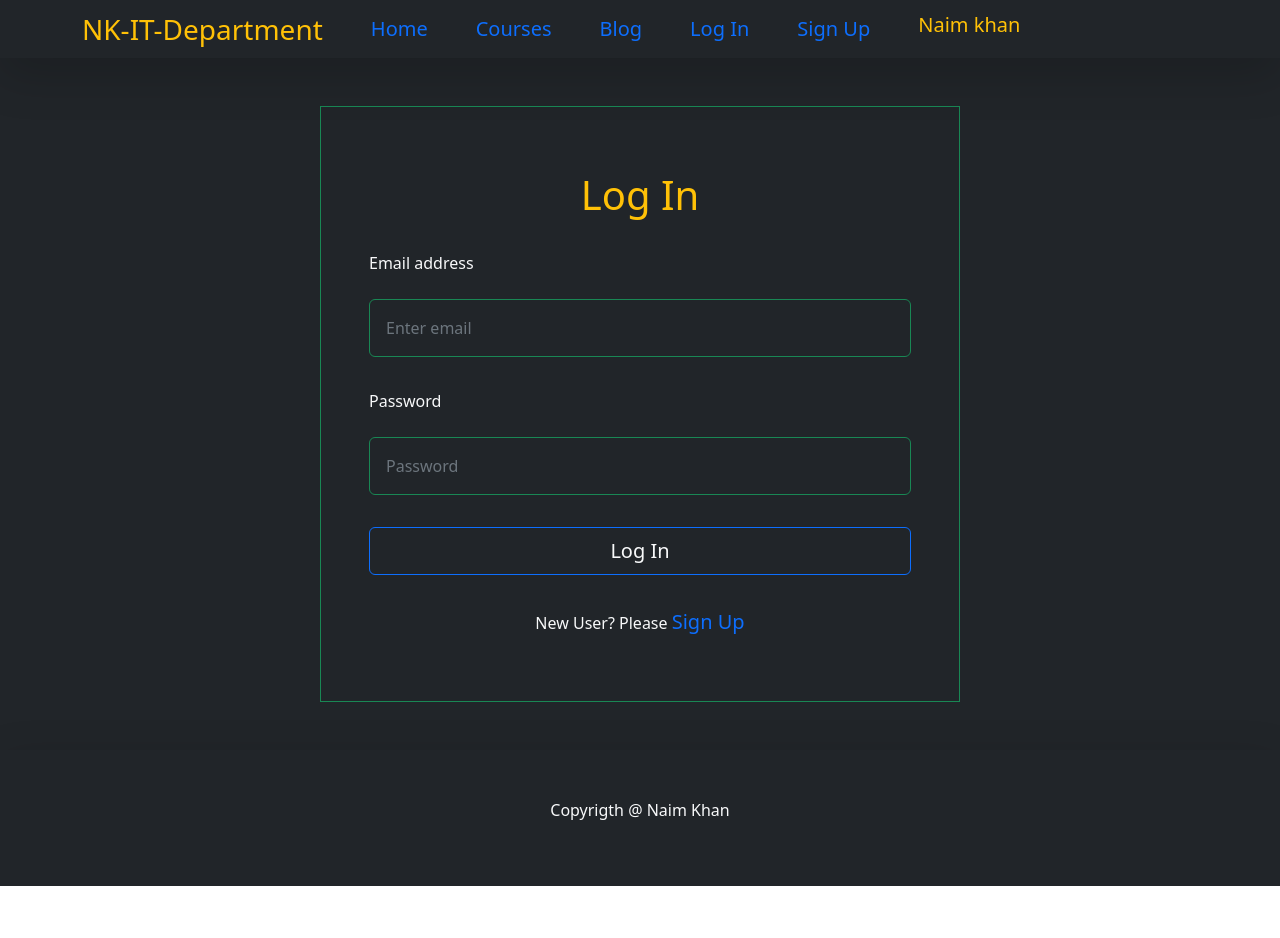
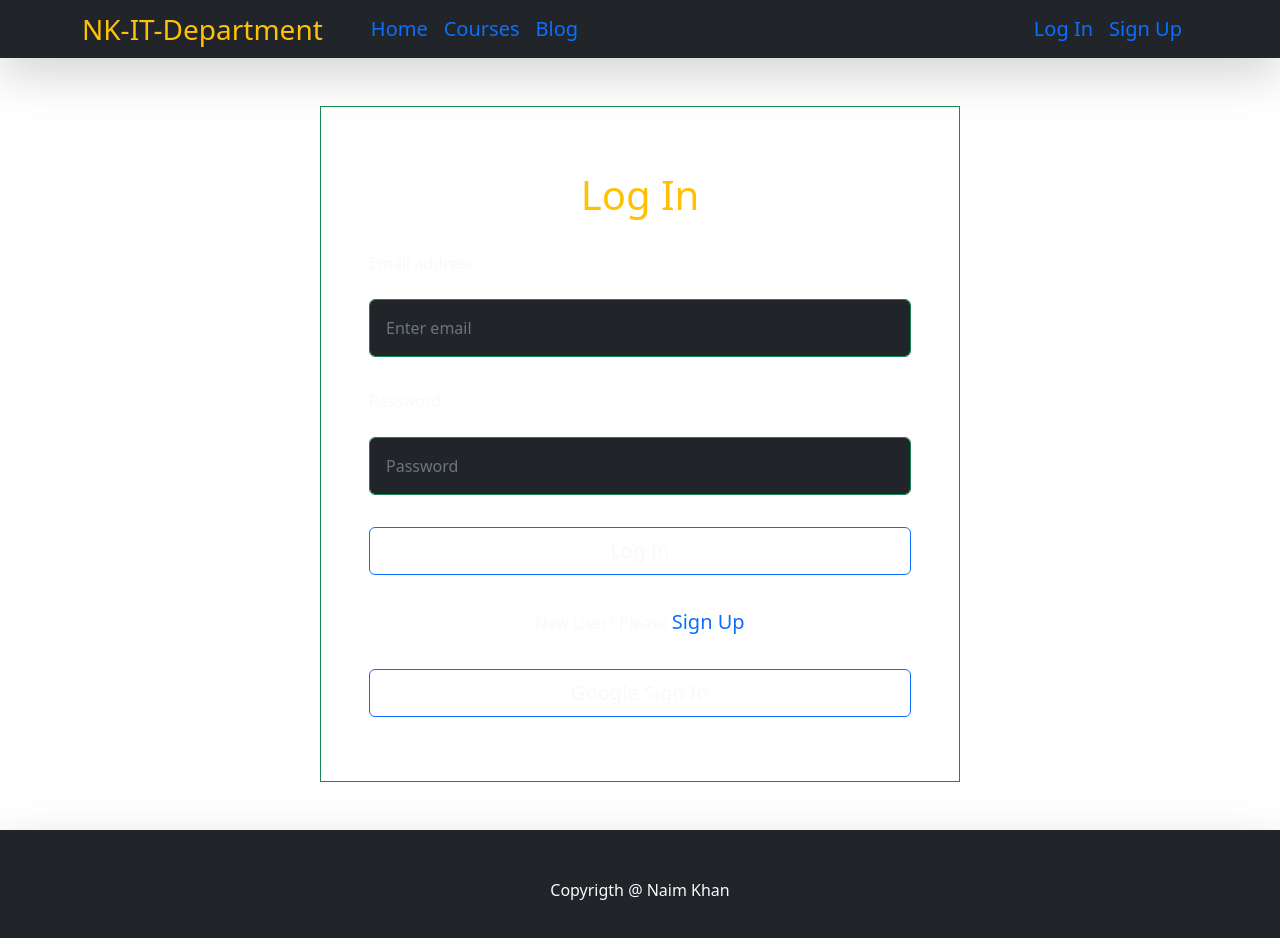
Before and after one commit to NAIMKHAN3/Nk-IT-Department-Online-Cources, a React (Create React App) app: page /login in a window 1280 px wide. Shown: the top 938 px of the page. Before the commit the page ends 886 px from the top, so only its background shows below. Built offline with nearby package versions, Linux system fonts and the light colour scheme; no server answers.

Commit message:
Tooltips added and user profile added

```diff
--- a/package.json
+++ b/package.json
@@ -16,6 +16,7 @@
     "react-router-dom": "^6.4.2",
     "react-scripts": "5.0.1",
     "react-to-pdf": "^0.0.14",
+    "react-tooltip": "^4.4.3",
     "web-vitals": "^2.1.4"
   },
   "scripts": {
--- a/src/App.js
+++ b/src/App.js
@@ -6,7 +6,7 @@ import { router } from './layout/Router';
 
 function App() {
   return (
-    <div className='bg-dark'>
+    <div className='bg-dar'>
       <RouterProvider router={router}></RouterProvider>
     </div>
   );
--- a/src/UserContext.js
+++ b/src/UserContext.js
@@ -1,21 +1,38 @@
 import React from 'react';
 import { useState } from 'react';
 import { createContext } from 'react';
-import { createUserWithEmailAndPassword, getAuth } from 'firebase/auth'
+import { createUserWithEmailAndPassword, getAuth, GoogleAuthProvider, onAuthStateChanged, signInWithEmailAndPassword, signInWithPopup, signOut } from 'firebase/auth'
 import app from './firebase.config';
+import { useEffect } from 'react';
 export const AuthContext = createContext()
 const auth = getAuth(app)
+const provider = new GoogleAuthProvider();
 const UserContext = ({ children }) => {
-    const [user, setUser] = useState({ displayName: 'Naim khan' });
+    const [user, setUser] = useState('');
 
     const signUp = (email, password) => {
         return createUserWithEmailAndPassword(auth, email, password);
     }
+    const logIn = (email, password) => {
+        return signInWithEmailAndPassword(auth, email, password)
+    }
+    const logOut = () => {
+        return signOut(auth)
+    }
+    const signInGoogle = () => {
+        return signInWithPopup(auth, provider)
+    }
+
+    useEffect(() => {
+        onAuthStateChanged(auth, currentUser => {
+            setUser(currentUser);
+        })
+    }, [])
 
 
 
     return (
-        <AuthContext.Provider value={{ user, signUp }}>
+        <AuthContext.Provider value={{ user, signUp, logIn, logOut, signInGoogle }}>
             {children}
         </AuthContext.Provider>
     );
--- a/src/components/CardComponents/Signup/SignUp.js
+++ b/src/components/CardComponents/Signup/SignUp.js
@@ -1,10 +1,13 @@
 import React from 'react';
+import { useState } from 'react';
 import { useContext } from 'react';
 import { Button, Form } from 'react-bootstrap';
-import { Link } from 'react-router-dom';
+import { Link, useNavigate } from 'react-router-dom';
 import { AuthContext } from '../../../UserContext';
 
 const SignUp = () => {
+    const [error, setError] = useState('');
+    const Navigate = useNavigate();
     const { signUp } = useContext(AuthContext)
     const handleSignUp = (e) => {
         e.preventDefault();
@@ -13,8 +16,11 @@ const SignUp = () => {
         const password = form.password.value
         signUp(email, password)
             .then(result => {
-                console.log(result.user)
+                setError('')
+                Navigate('/home')
             })
+            .catch(error => { setError(error.message) });
+        form.reset();
         // console.log(email, password)
     }
     return (
@@ -30,13 +36,14 @@ const SignUp = () => {
             </Form.Group>
             <Form.Group className="mb-3" controlId="formBasicEmail">
                 <Form.Label className='mt-3'>Email address</Form.Label>
-                <Form.Control className='bg-dark p-3 my-3 border-success' type="email" name='email' placeholder="Enter email" required />
+                <Form.Control className='bg-dark text-light p-3 my-3 border-success' type="email" name='email' placeholder="Enter email" required />
             </Form.Group>
 
             <Form.Group className="mb-3" controlId="formBasicPassword">
                 <Form.Label className='mt-3'>Password</Form.Label>
-                <Form.Control className='bg-dark p-3 my-3 border-success' type="password" name='password' placeholder="Password" required />
+                <Form.Control className='bg-dark text-light p-3 my-3 border-success' type="password" name='password' placeholder="Password" required />
             </Form.Group>
+            <p className='text-danger text-center'>{error}</p>
             <Button className='w-100 mx-auto text-center text-light p-2 m-3 fs-5' variant="outline-primary" type="submit">
                 Sign Up
             </Button>
--- a/src/components/Home/Home.js
+++ b/src/components/Home/Home.js
@@ -1,9 +1,10 @@
 import React from 'react';
-import { Card, Carousel, Col, Container, Row } from 'react-bootstrap';
+import { Button, Card, Carousel, Col, Container, Row } from 'react-bootstrap';
 import backend from './images/backend.png';
 import basic from './images/basic computer.jpg';
 import microsoft from './images/microsoft office.png';
 import frontend from './images/front-end-developer-skills.jpg';
+import ReactTooltip from 'react-tooltip';
 
 
 const Home = () => {
@@ -106,6 +107,7 @@ const Home = () => {
                     </Col>
                 </Row>
             </Container>
+
         </div>
     );
 };
--- a/src/components/Login/Login.js
+++ b/src/components/Login/Login.js
@@ -1,25 +1,57 @@
 import React from 'react';
+import { useState } from 'react';
+import { useContext } from 'react';
 import { Button, Form } from 'react-bootstrap';
-import { Link } from 'react-router-dom';
+import { Link, useNavigate } from 'react-router-dom';
+import { AuthContext } from '../../UserContext';
 
 const Login = () => {
+    const { logIn, signInGoogle } = useContext(AuthContext);
+    const [error, setError] = useState('');
+    const Navigate = useNavigate();
+
+    const handleLogIn = (e) => {
+        e.preventDefault();
+        const form = e.target;
+        const email = form.email.value;
+        const password = form.password.value
+        logIn(email, password)
+            .then(result => {
+                console.log(result.user)
+                setError('')
+                Navigate('/home')
+            })
+            .catch(error => { setError(error.message) });
+        form.reset();
+        // console.log(email, password)
+    }
+    const google = () => {
+        signInGoogle()
+            .then(result => { console.log(result.user) })
+            .catch(error => console.log(error))
+    }
+
+
+
     return (
-        <Form className='text-light col-lg-6 col-sm-12 mx-auto my-5 border border-success h-100 p-5'>
+        <Form onSubmit={handleLogIn} className='text-light col-lg-6 col-sm-12 mx-auto my-5 border border-success h-100 p-5'>
             <h1 className='text-warning my-3 text-center'>Log In</h1>
             <Form.Group className="mb-3" controlId="formBasicEmail">
                 <Form.Label className='mt-3'>Email address</Form.Label>
-                <Form.Control className='bg-dark p-3 my-3 border-success' type="email" placeholder="Enter email" required />
+                <Form.Control className='bg-dark text-light p-3 my-3 border-success' type="email" name='email' placeholder="Enter email" required />
 
             </Form.Group>
 
             <Form.Group className="mb-3" controlId="formBasicPassword">
                 <Form.Label className='mt-3'>Password</Form.Label>
-                <Form.Control className='bg-dark p-3 my-3 border-success' type="password" placeholder="Password" required />
+                <Form.Control className='bg-dark text-light p-3 my-3 border-success' type="password" name='password' placeholder="Password" required />
             </Form.Group>
+            <p className='text-danger text-center'>{error}</p>
             <Button className='w-100 mx-auto text-center fs-5 text-light p-2 m-3' variant="outline-primary" type="submit">
                 Log In
             </Button>
             <p className='text-center my-3'>New User? Please <Link className='text-decoration-none fs-5' to='/signup'>Sign Up</Link></p>
+            <Button onClick={google} className='w-100 mx-auto text-center fs-5 text-light p-2 m-3' variant="outline-primary" >Google Sign In</Button>
         </Form>
     );
 };
--- a/src/components/Navbar/Navber.js
+++ b/src/components/Navbar/Navber.js
@@ -1,25 +1,69 @@
 import React, { useContext } from 'react';
-import { Container, Nav, Navbar } from 'react-bootstrap';
+import { Button, Container, Nav, Navbar, OverlayTrigger, Tooltip } from 'react-bootstrap';
 import { Link } from 'react-router-dom';
 import { AuthContext } from '../../UserContext';
+import { FaUserCircle } from 'react-icons/fa';
+
 
 const Navber = () => {
-    const { user } = useContext(AuthContext)
+    const { user, logOut } = useContext(AuthContext)
+    const handleLogOut = () => {
+        logOut()
+            .then(() => { })
+            .catch(error => console.error(error))
+    }
+    const renderTooltip = (props) => (
+        <Tooltip id="button-tooltip" {...props}>
+            {user?.displayName}
+        </Tooltip>
+    );
+
+
     return (
         <Navbar className='shadow-lg' bg="dark" variant='dark' expand="lg">
             <Container>
                 <Link to='/home' className='text-decoration-none text-warning fs-3 my-auto me-5'>NK-IT-Department</Link>
                 <Navbar.Toggle aria-controls="basic-navbar-nav" />
                 <Navbar.Collapse id="basic-navbar-nav">
-                    <Nav className="me-auto">
-                        <Link to='/home' className='text-decoration-none text-primary fs-5 my-auto me-5'>Home</Link>
-                        <Link to='/courses' className='text-decoration-none text-primary fs-5 my-auto me-5'>Courses</Link>
-                        <Link to='/blog' className='text-decoration-none text-primary fs-5 my-auto me-5'>Blog</Link>
-                        <Link to='/login' className='text-decoration-none text-primary fs-5 my-auto me-5'>Log In</Link>
-                        <Link to='/signup' className='text-decoration-none text-primary fs-5 my-auto me-5'>Sign Up</Link>
-                        {
-                            user?.displayName ? <h5 className='text-warning'>{user?.displayName}</h5> : ''
-                        }
+                    <Nav className="w-100">
+
+                        <div className='d-flex justify-content-between align-content-start w-100'>
+                            <div>
+                                <Link to='/home' className='text-decoration-none text-primary fs-5 my-auto me-3'>Home</Link>
+                                <Link to='/courses' className='text-decoration-none text-primary fs-5 my-auto me-3'>Courses</Link>
+                                <Link to='/blog' className='text-decoration-none text-primary fs-5 my-auto me-2'>Blog</Link>
+                            </div>
+                            <div className='justify-content-en'>
+
+                                {
+                                    user?.email ? <>
+                                        {
+                                            user?.photoURL ? <OverlayTrigger
+                                                placement="bottom"
+                                                delay={{ show: 250, hide: 400 }}
+                                                overlay={renderTooltip}
+                                            >
+                                                <img type="button" style={{ width: '40px' }} className='bg-light rounded-circle text-light' src={user?.photoURL} alt="" />
+                                            </OverlayTrigger> :
+                                                <FaUserCircle className='text-light fs-2'></FaUserCircle>
+                                        }
+                                        <Button onClick={handleLogOut} className='my-auto mx-3' variant="outline-primary">Log Out</Button></> :
+                                        <><Link to='/login' className='text-decoration-none text-primary fs-5 my-auto me-3'>Log In</Link>
+                                            <Link to='/signup' className='text-decoration-none text-primary fs-5 my-auto me-3'>Sign Up</Link></>
+                                }
+
+
+                                {/* {
+                                    user?.email ? <p className='text-warning'>{user?.email}</p> : ''
+                                } */}
+                            </div>
+
+                        </div>
+
+
+
+
+
                     </Nav>
                 </Navbar.Collapse>
             </Container>
```
Also changed, not shown: 1 other file (tests, documents, lock files or other folders).
